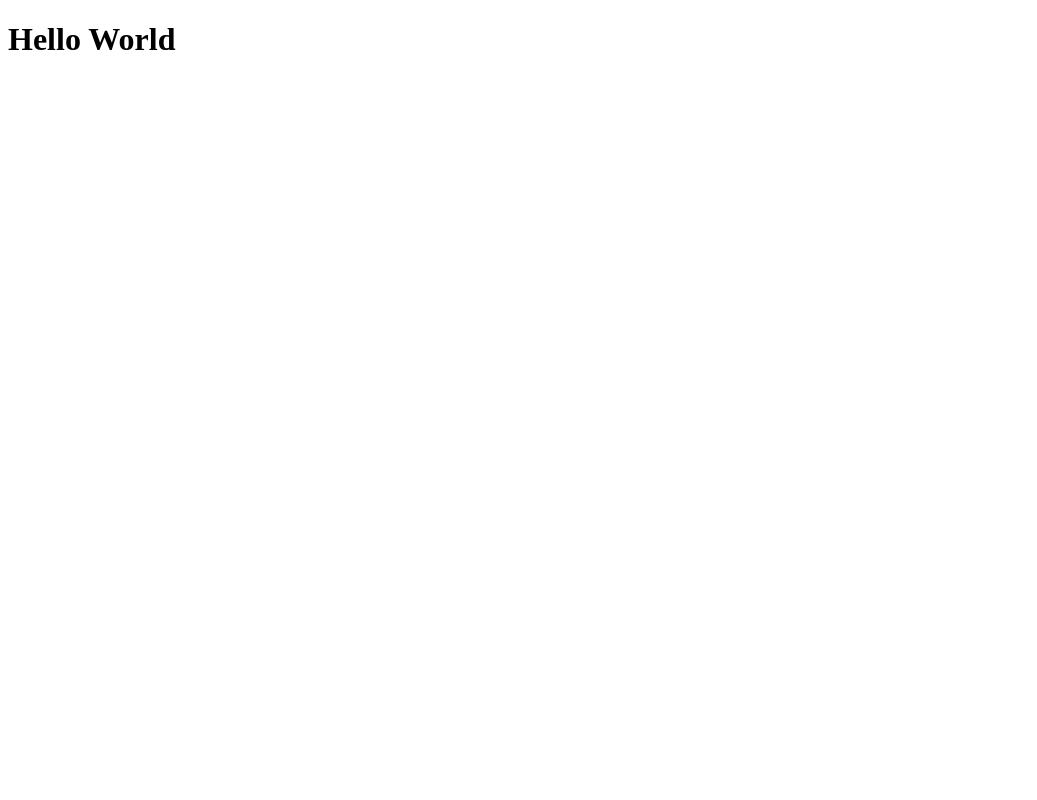
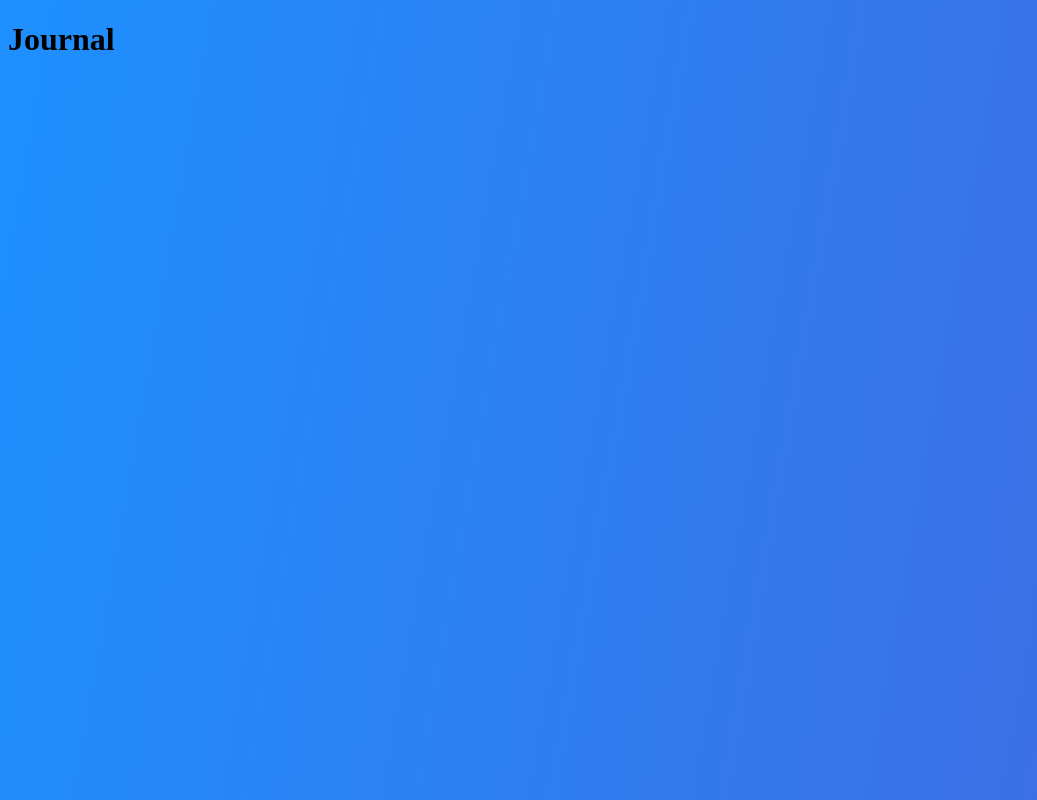
Before and after one commit to schmenniooo/Journal_IO, a React (Vite) app: page / in a window 1280 px wide. Shown: the whole page, without its empty margins (0-1037 px from the left). Built offline with nearby package versions, Linux system fonts and the light colour scheme.

Commit message:
background added

```diff
--- a/index.css
+++ b/index.css
@@ -6,4 +6,5 @@
     margin: 0;
     padding: 0;
     overflow: hidden;
+    background: linear-gradient(100deg, dodgerblue, royalblue);
 }
--- a/src/App.jsx
+++ b/src/App.jsx
@@ -3,7 +3,7 @@ function App() {
 
     return (
 
-        <h1>Hello World</h1>
+        <h1>Journal</h1>
     )
 }
 
```
